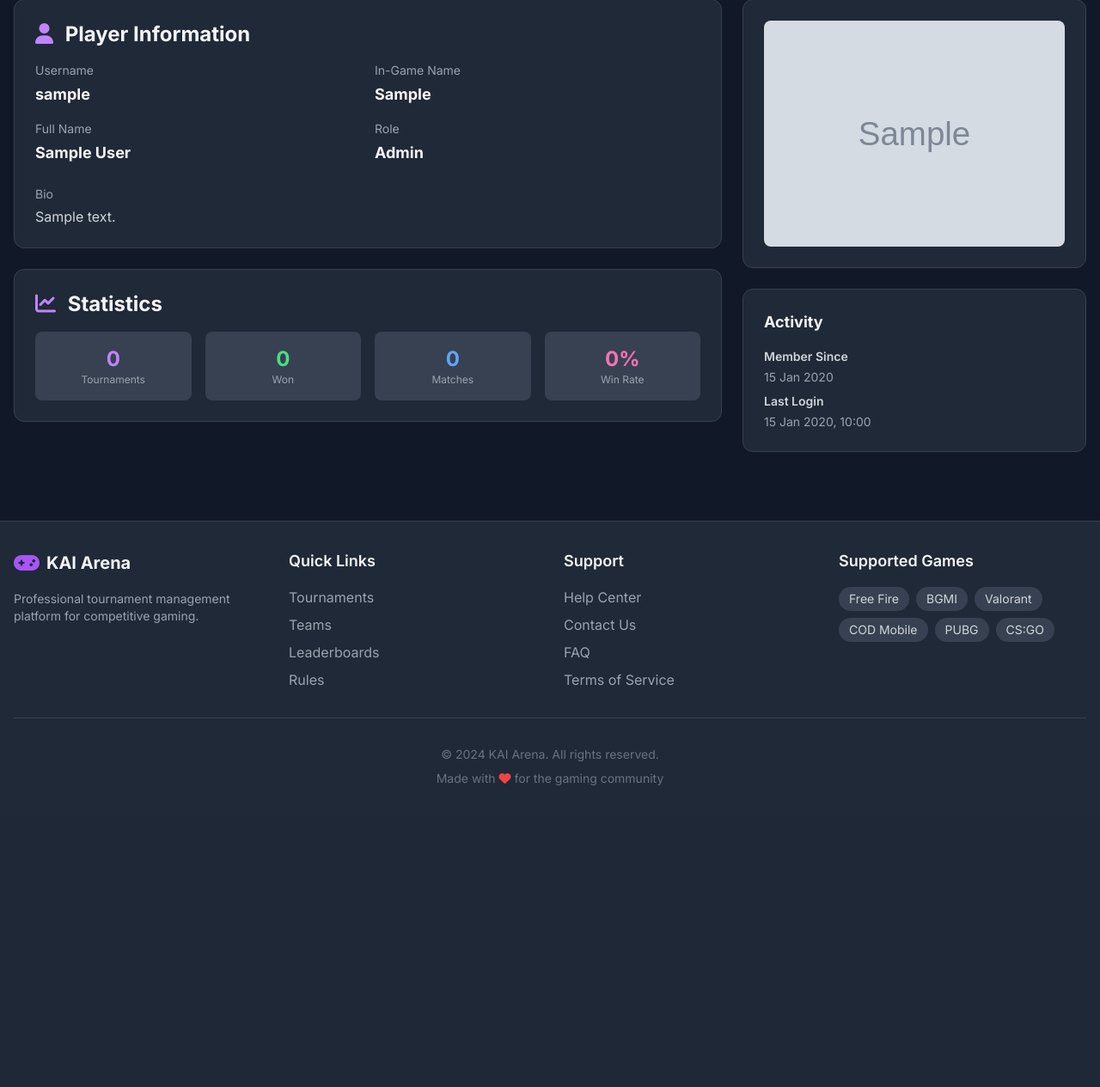
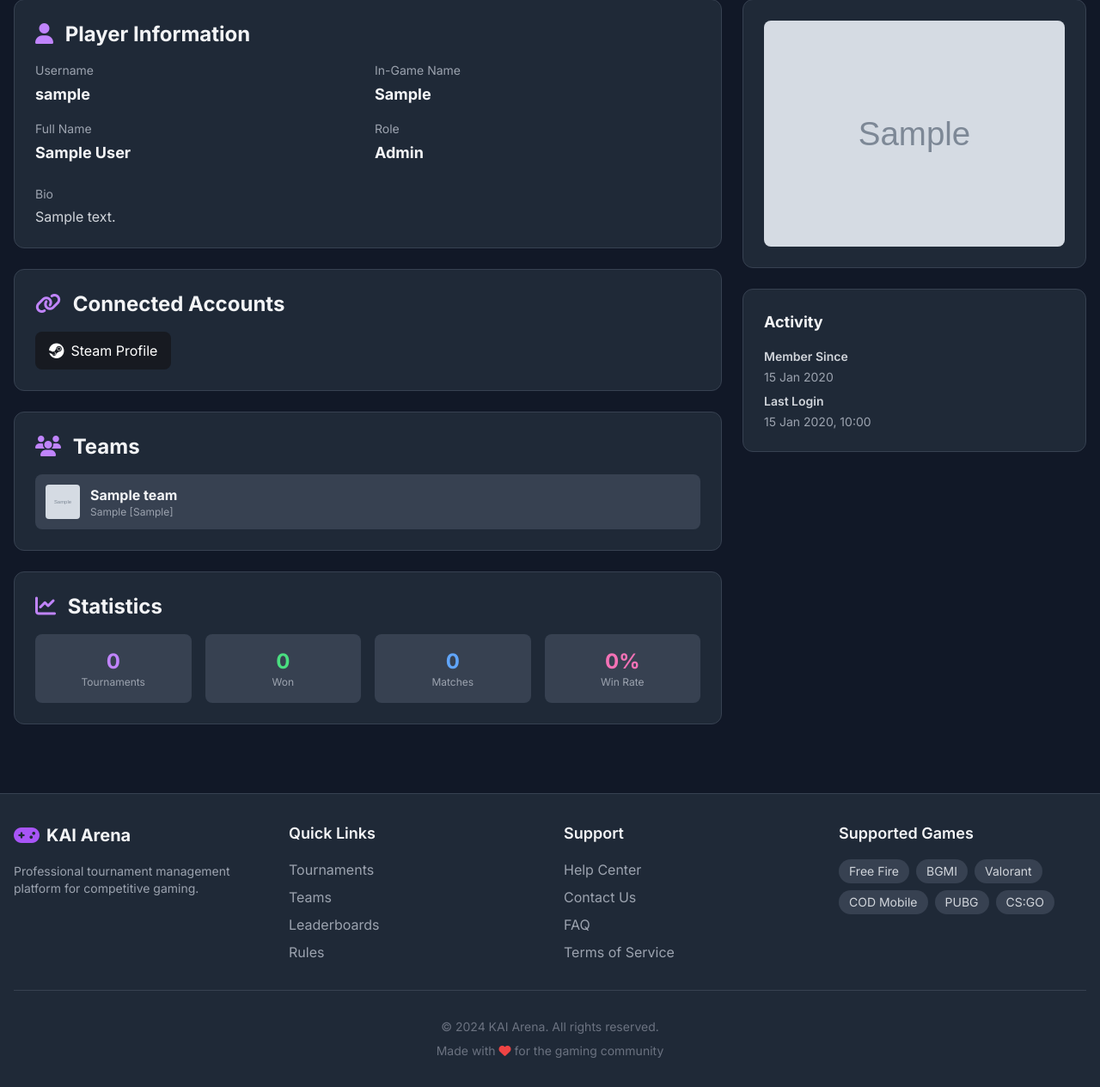
Before and after one commit to stiapanreha-dev/Esports-Tournament-Management, a Flask app: page /profile in a window 1280 px wide. Shown: the part 179-1444 px from the top of the page at 86% size. Before the commit the page ends 1093 px from the top, so only its background shows below. Run offline with Flask 3, Linux system fonts and the light colour scheme; the visitor is signed in with stand-in values (Sample User, id 1); tables that the repository leaves empty hold one stand-in row (values such as "Sample post"); grey boxes marked "Sample" are stand-in pictures; some libraries are stand-ins or nearby versions.

Commit message:
Add public player profiles with FACEIT integration
- /player/<username> route accessible anonymously
- FACEIT data auto-fetched by Steam ID (nickname, ELO, level)
- Connected accounts section (Steam, FACEIT links)
- Teams display on profile
- FACEIT level icon from CDN

```diff
--- a/app.py
+++ b/app.py
@@ -394,6 +394,39 @@ def get_steam_login_url(return_to):
         'openid.claimed_id': 'http://specs.openid.net/auth/2.0/identifier_select',
     }
     return STEAM_OPENID_URL + '?' + urlencode(params)
+
+def get_faceit_by_steam_id(steam_id):
+    api_key = app.config.get('FACEIT_API_KEY', '')
+    if not api_key:
+        return None
+    try:
+        resp = http_requests.get(
+            'https://open.faceit.com/data/v4/players',
+            params={'game': 'cs2', 'game_player_id': steam_id},
+            headers={'Authorization': f'Bearer {api_key}'},
+            timeout=10,
+        )
+        if resp.status_code == 404:
+            # Try csgo as fallback
+            resp = http_requests.get(
+                'https://open.faceit.com/data/v4/players',
+                params={'game': 'csgo', 'game_player_id': steam_id},
+                headers={'Authorization': f'Bearer {api_key}'},
+                timeout=10,
+            )
+        if resp.status_code != 200:
+            return None
+        data = resp.json()
+        game_data = data.get('games', {}).get('cs2') or data.get('games', {}).get('csgo') or {}
+        return {
+            'nickname': data.get('nickname', ''),
+            'elo': game_data.get('faceit_elo', 0),
+            'level': game_data.get('skill_level', 0),
+            'faceit_url': data.get('faceit_url', '').replace('{lang}', 'en'),
+            'avatar': data.get('avatar', ''),
+        }
+    except Exception:
+        return None
 
 def get_steam_profile(steam_id):
     api_key = app.config.get('STEAM_API_KEY', '')
@@ -875,8 +908,18 @@ def add_team_member(team_id):
 def profile():
     user = User.query.get(session['user_id'])
     stats = user.get_stats()
+    faceit = get_faceit_by_steam_id(user.steam_id) if user.steam_id else None
+    teams = [tm.team for tm in TeamMember.query.filter_by(user_id=user.id).all()]
+    return render_template('profile/view.html', user=user, stats=stats, faceit=faceit, teams=teams, is_own=True)
 
-    return render_template('profile/view.html', user=user, stats=stats)
+@app.route('/player/<username>')
+def public_profile(username):
+    user = User.query.filter_by(username=username).first_or_404()
+    stats = user.get_stats()
+    faceit = get_faceit_by_steam_id(user.steam_id) if user.steam_id else None
+    teams = [tm.team for tm in TeamMember.query.filter_by(user_id=user.id).all()]
+    is_own = session.get('user_id') == user.id
+    return render_template('profile/view.html', user=user, stats=stats, faceit=faceit, teams=teams, is_own=is_own)
 
 @app.route('/profile/edit', methods=['GET', 'POST'])
 @token_required
--- a/config.py
+++ b/config.py
@@ -10,8 +10,9 @@ class Config:
     JWT_SECRET_KEY = os.environ.get('JWT_SECRET_KEY') or 'jwt-secret-key-change-in-production'
     JWT_ACCESS_TOKEN_EXPIRES = timedelta(hours=24)
 
-    # Steam
+    # Steam & FACEIT
     STEAM_API_KEY = os.environ.get('STEAM_API_KEY', '')
+    FACEIT_API_KEY = os.environ.get('FACEIT_API_KEY', '')
 
     # Game options
     GAMES = ['Free Fire', 'BGMI', 'Valorant', 'COD Mobile', 'PUBG PC', 'CS:GO', 'Dota 2', 'League of Legends']
--- a/docker-compose.prod.yml
+++ b/docker-compose.prod.yml
@@ -13,3 +13,4 @@ services:
       - DATABASE_URL=sqlite:////app/instance/tournament.db
       - FLASK_ENV=production
       - STEAM_API_KEY=C6CD0DAB30FB2A5F64CA4678CFD912B3
+      - FACEIT_API_KEY=2a42a646-5999-42b6-9380-e99b7ef032af
--- a/templates/profile/view.html
+++ b/templates/profile/view.html
@@ -6,7 +6,7 @@
 <div class="mb-8">
     <div class="flex items-center justify-between">
         <h1 class="text-4xl font-bold">{{ user.username }}</h1>
-        {% if session.get('user_id') == user.id %}
+        {% if is_own %}
             <a href="{{ url_for('edit_profile') }}" class="px-6 py-3 bg-purple-600 hover:bg-purple-700 text-white font-bold rounded-lg transition">
                 <i class="fas fa-edit mr-2"></i> Edit Profile
             </a>
@@ -27,11 +27,11 @@
                 </div>
                 <div>
                     <div class="text-gray-400 text-sm mb-1">In-Game Name</div>
-                    <div class="text-lg font-bold">{{ user.ign }}</div>
+                    <div class="text-lg font-bold">{{ user.ign or '—' }}</div>
                 </div>
                 <div>
                     <div class="text-gray-400 text-sm mb-1">Full Name</div>
-                    <div class="text-lg font-bold">{{ user.full_name or 'Not Set' }}</div>
+                    <div class="text-lg font-bold">{{ user.full_name or '—' }}</div>
                 </div>
                 <div>
                     <div class="text-gray-400 text-sm mb-1">Role</div>
@@ -46,6 +46,87 @@
                 </div>
             {% endif %}
         </div>
+
+        <!-- FACEIT -->
+        {% if faceit %}
+        <div class="card p-6 mb-6">
+            <h2 class="text-2xl font-bold mb-4">
+                <img src="https://cdn-frontend.faceit-cdn.net/web/static/media/faceit-short-white.b43cf8fd.svg" alt="FACEIT" class="inline h-6 mr-2">
+                FACEIT
+            </h2>
+            <div class="grid grid-cols-1 sm:grid-cols-3 gap-4">
+                <!-- Nickname -->
+                <div class="bg-gray-700 rounded-lg p-4 text-center">
+                    <div class="text-gray-400 text-xs uppercase mb-1">Nickname</div>
+                    {% if faceit.faceit_url %}
+                        <a href="{{ faceit.faceit_url }}" target="_blank" class="text-lg font-bold text-orange-400 hover:text-orange-300">
+                            {{ faceit.nickname }}
+                        </a>
+                    {% else %}
+                        <div class="text-lg font-bold text-orange-400">{{ faceit.nickname }}</div>
+                    {% endif %}
+                </div>
+                <!-- ELO -->
+                <div class="bg-gray-700 rounded-lg p-4 text-center">
+                    <div class="text-gray-400 text-xs uppercase mb-1">ELO</div>
+                    <div class="text-2xl font-bold text-white">{{ faceit.elo }}</div>
+                </div>
+                <!-- Level -->
+                <div class="bg-gray-700 rounded-lg p-4 text-center">
+                    <div class="text-gray-400 text-xs uppercase mb-1">Level</div>
+                    <div class="flex items-center justify-center gap-2">
+                        <img src="https://cdn-frontend.faceit-cdn.net/web/static/media/assets_images_skill-icons_skill_level_{{ faceit.level }}_svg.svg"
+                             alt="Level {{ faceit.level }}"
+                             class="h-8 w-8"
+                             onerror="this.style.display='none';this.nextElementSibling.style.display='block'">
+                        <span class="text-2xl font-bold text-orange-400" style="display:none">{{ faceit.level }}</span>
+                        <span class="text-2xl font-bold text-orange-400">{{ faceit.level }}</span>
+                    </div>
+                </div>
+            </div>
+        </div>
+        {% endif %}
+
+        <!-- Connected Accounts -->
+        {% if user.steam_id %}
+        <div class="card p-6 mb-6">
+            <h2 class="text-2xl font-bold mb-4"><i class="fas fa-link text-purple-400 mr-2"></i> Connected Accounts</h2>
+            <div class="flex flex-wrap gap-3">
+                <a href="https://steamcommunity.com/profiles/{{ user.steam_id }}" target="_blank"
+                   class="flex items-center gap-2 bg-[#171a21] hover:bg-[#2a475e] text-white px-4 py-2 rounded-lg transition">
+                    <i class="fab fa-steam text-lg"></i> Steam Profile
+                </a>
+                {% if faceit and faceit.faceit_url %}
+                <a href="{{ faceit.faceit_url }}" target="_blank"
+                   class="flex items-center gap-2 bg-orange-600 hover:bg-orange-700 text-white px-4 py-2 rounded-lg transition">
+                    <img src="https://cdn-frontend.faceit-cdn.net/web/static/media/faceit-short-white.b43cf8fd.svg" alt="FACEIT" class="h-4"> FACEIT Profile
+                </a>
+                {% endif %}
+            </div>
+        </div>
+        {% endif %}
+
+        <!-- Teams -->
+        {% if teams %}
+        <div class="card p-6 mb-6">
+            <h2 class="text-2xl font-bold mb-4"><i class="fas fa-users text-purple-400 mr-2"></i> Teams</h2>
+            <div class="space-y-3">
+                {% for team in teams %}
+                <a href="{{ url_for('team_view', team_id=team.id) }}" class="flex items-center gap-3 bg-gray-700 hover:bg-gray-600 rounded-lg p-3 transition">
+                    {% if team.logo %}
+                        <img src="{{ url_for('uploaded_file', filename=team.logo) }}" alt="{{ team.name }}" class="w-10 h-10 rounded object-cover">
+                    {% else %}
+                        <div class="w-10 h-10 rounded bg-purple-600 flex items-center justify-center text-white font-bold">{{ team.tag[:2] if team.tag else '?' }}</div>
+                    {% endif %}
+                    <div>
+                        <div class="font-bold">{{ team.name }}</div>
+                        <div class="text-xs text-gray-400">{{ team.game or '' }} {% if team.tag %}[{{ team.tag }}]{% endif %}</div>
+                    </div>
+                </a>
+                {% endfor %}
+            </div>
+        </div>
+        {% endif %}
 
         <!-- Stats -->
         <div class="card p-6">
```
